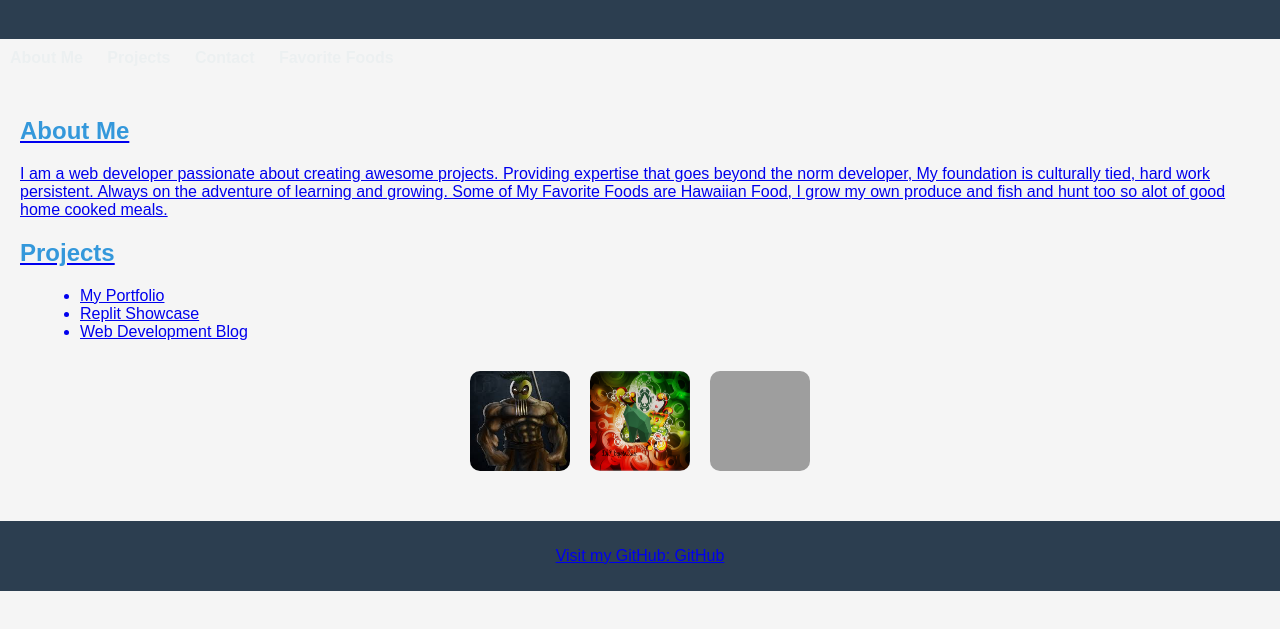
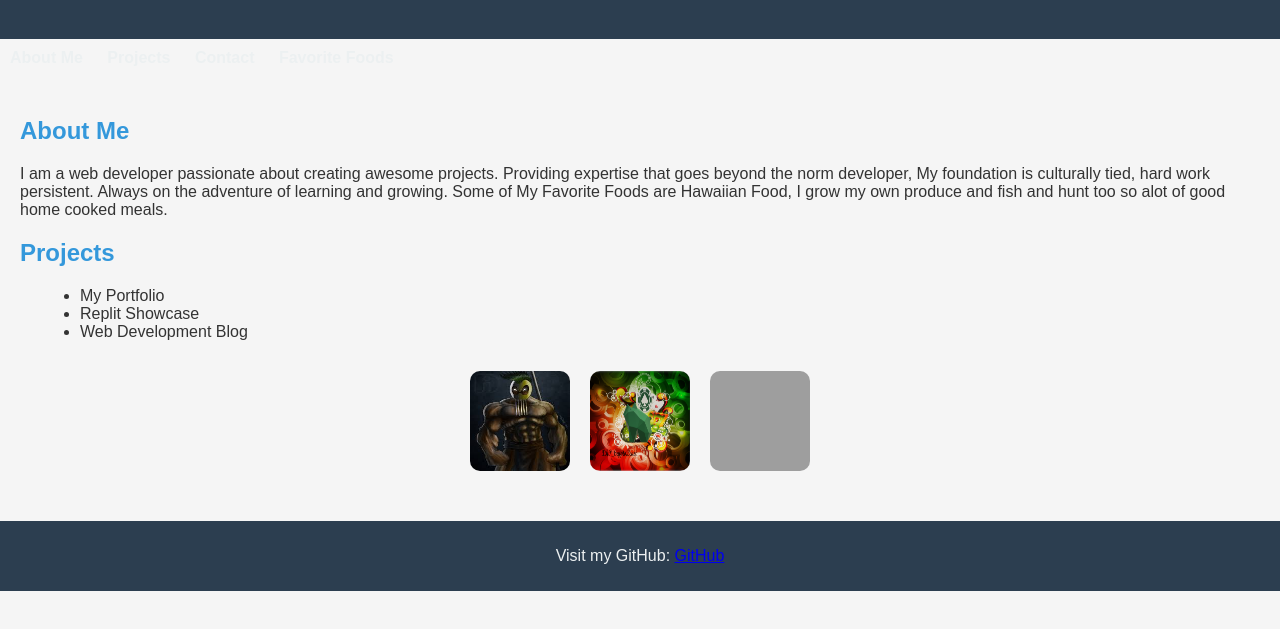
Before and after one commit to 808CryptoBeast/ReplitProject, a plain HTML site: page index.html in a window 1280 px wide. Shown: the part 99-728 px from the top of the page. Drawn offline with Linux system fonts and the light colour scheme; grey boxes are pictures that could not be loaded.

Commit message:
Update index.html

```diff
--- a/index.html
+++ b/index.html
@@ -17,7 +17,7 @@
         <li><a href="#about">About Me</a></li>
         <li><a href="#projects">Projects</a></li>
         <li><a href="#contact">Contact</a></li>
-        <li><a href="#favorite foods">Favorite Foods</li>
+        <li><a href="#favorite foods">Favorite Foods</a></li>
       </ul>
     </nav>
 
```
